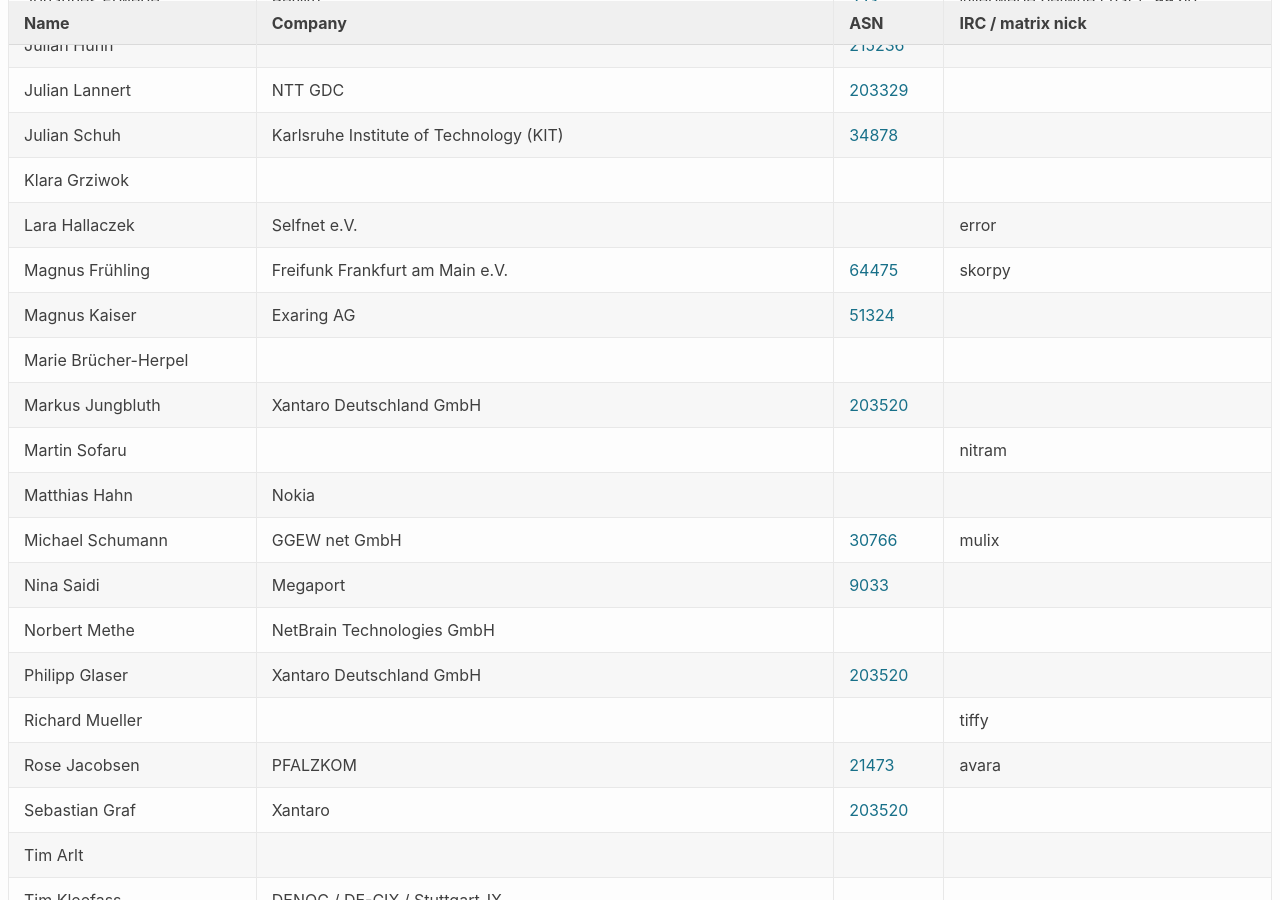
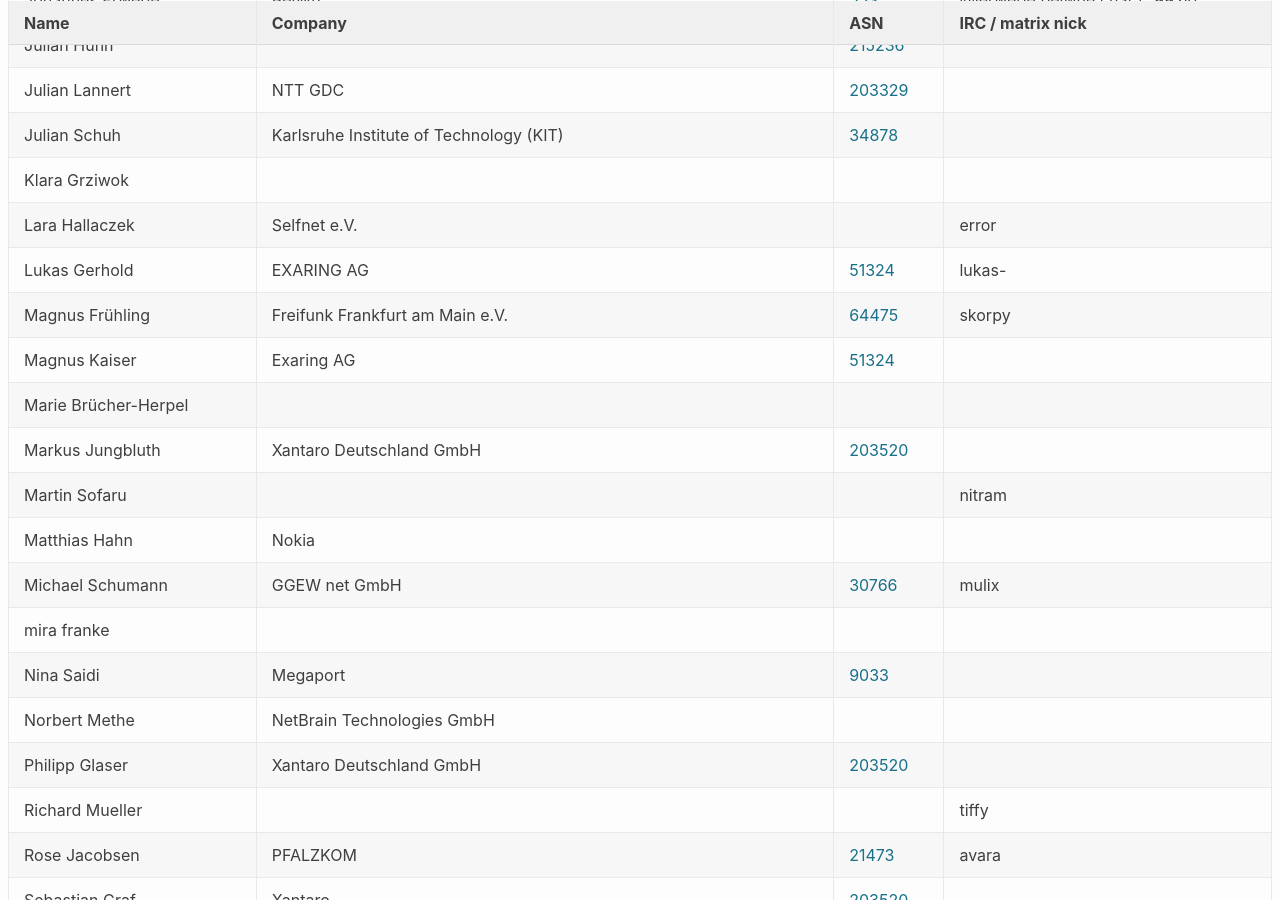
Before and after one commit to denog/pretix-attendeelist, a Jekyll site: the page built from denogmeetup25-01/index.markdown, in a window 1280 px wide and 900 px high, scrolled down 796 px. Built offline with Jekyll 4.4.1, drawn with Linux system fonts in a browser that asks for light colours.

Commit message:
Latest data: Fri Jan 24 20:47:52 UTC 2025

```diff
--- a/_data/attendees_denogmeetup25-01.json
+++ b/_data/attendees_denogmeetup25-01.json
@@ -132,6 +132,12 @@
     "asn": null
   },
   {
+    "name": "Lukas Gerhold",
+    "company": "EXARING AG",
+    "irc": "lukas-",
+    "asn": "51324"
+  },
+  {
     "name": "Magnus Frühling",
     "company": "Freifunk Frankfurt am Main e.V.",
     "irc": "skorpy",
@@ -172,6 +178,12 @@
     "company": "GGEW net GmbH",
     "irc": "mulix",
     "asn": "30766"
+  },
+  {
+    "name": "mira franke",
+    "company": null,
+    "irc": null,
+    "asn": null
   },
   {
     "name": "Nina Saidi",
```
